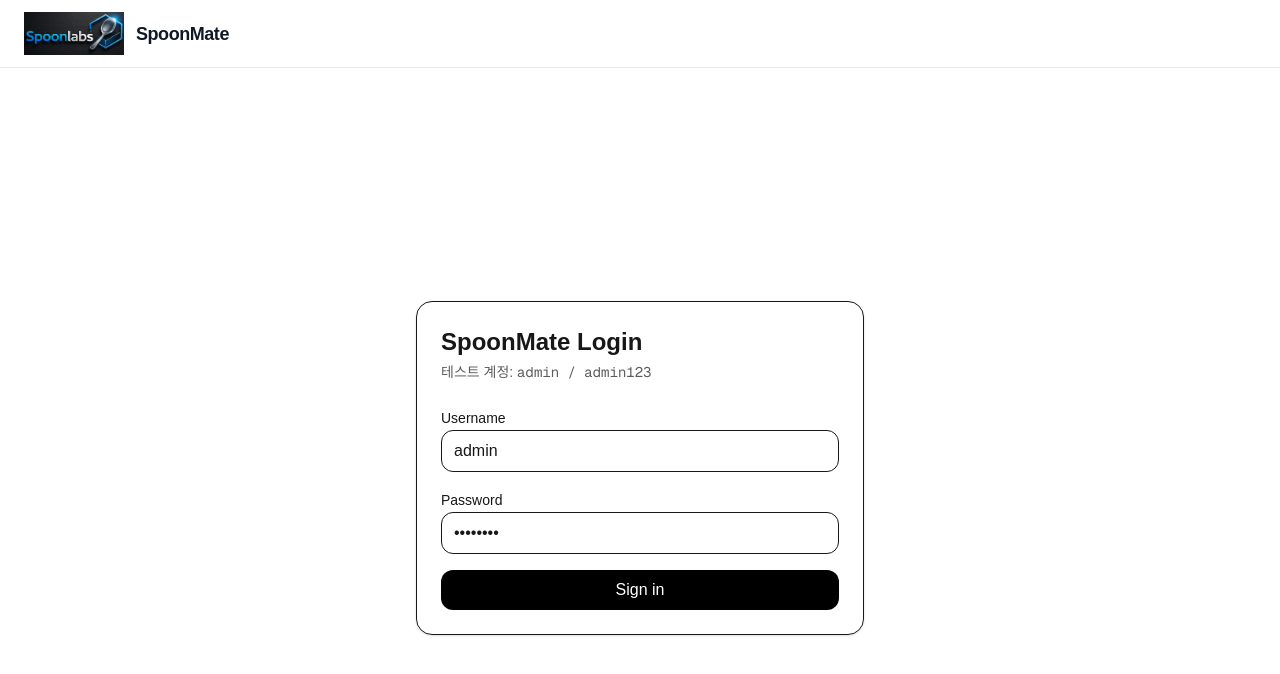
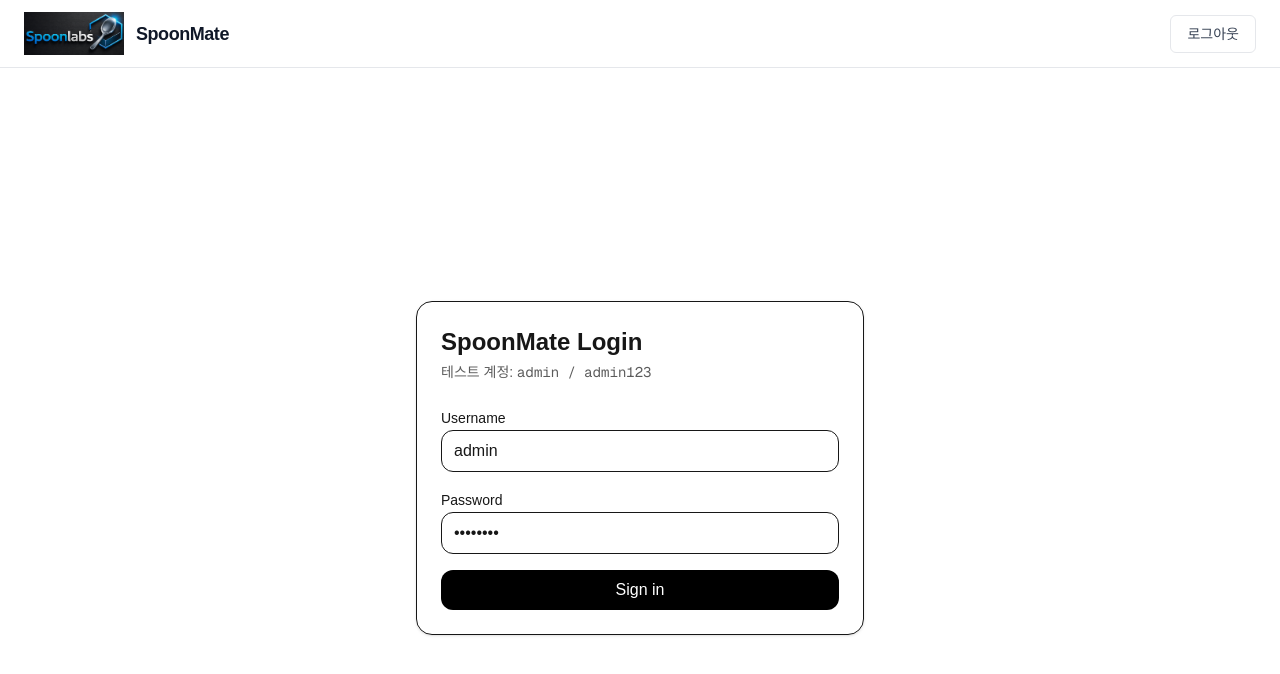
Before and after one commit to song2049/spoonmate, a Next.js app: page /login in a window 1280 px wide. Shown: the top 674 px of the page. Built offline with nearby package versions, Linux system fonts and the light colour scheme.

Commit message:
feat: 로그아웃 기능 추가

```diff
--- /dev/null
+++ b/app/components/Header.tsx
@@ -0,0 +1,57 @@
+"use client";
+
+import { useRouter } from "next/navigation";
+import Link from "next/link";
+import Image from "next/image";
+import { removeAccessToken } from "@/lib/api";
+
+export default function Header() {
+  const router = useRouter();
+
+  const handleLogout = async () => {
+    try {
+      // 로그아웃 API 호출
+      await fetch("/api/auth/logout", {
+        method: "POST",
+        credentials: "include",
+      });
+
+      // localStorage에서 토큰 제거
+      removeAccessToken();
+
+      // 로그인 페이지로 리다이렉트
+      router.push("/login");
+      router.refresh();
+    } catch (error) {
+      console.error("로그아웃 오류:", error);
+      // 오류가 발생해도 토큰 제거 및 리다이렉트
+      removeAccessToken();
+      router.push("/login");
+    }
+  };
+
+  return (
+    <header className="sticky top-0 z-50 border-b border-gray-200 bg-white">
+      <div className="flex items-center justify-between gap-3 px-6 py-3">
+        <Link href="/dashboard" className="flex items-center gap-3">
+          <Image
+            src="/spoonmate.png"
+            alt="SpoonMate Logo"
+            width={100}
+            height={0}
+            className="object-contain"
+          />
+          <span className="text-lg font-semibold tracking-tight text-gray-900">
+            SpoonMate
+          </span>
+        </Link>
+        <button
+          onClick={handleLogout}
+          className="rounded-md border border-gray-200 bg-white px-4 py-2 text-sm font-medium text-gray-700 hover:bg-gray-50 transition-colors"
+        >
+          로그아웃
+        </button>
+      </div>
+    </header>
+  );
+}
--- a/app/dashboard/page.tsx
+++ b/app/dashboard/page.tsx
@@ -23,17 +23,29 @@
   return diff;
 }
 
-function ddayLabel(d: number) {
-  if (d < 0) return "만료";
-  return `D-${d}`;
-}
+function DdayBadge({ expiryDate }: { expiryDate: string }) {
+  const d = daysLeft(expiryDate);
 
-function ddayClass(d: number) {
-  if (d < 0) return "text-gray-500";
-  if (d <= 7) return "text-red-600 font-semibold";
-  if (d <= 30) return "text-red-600";
-  if (d <= 90) return "text-orange-600";
-  return "text-green-600";
+  if (d < 0) {
+    return (
+      <span className="inline-flex rounded-full border border-gray-200 bg-white px-2 py-0.5 text-xs text-gray-700">
+        만료됨
+      </span>
+    );
+  }
+
+  const cls =
+    d <= 7
+      ? "border-red-300 bg-red-50 text-red-700"
+      : d <= 30
+      ? "border-amber-300 bg-amber-50 text-amber-800"
+      : "border-gray-200 bg-gray-50 text-gray-700";
+
+  return (
+    <span className={`inline-flex rounded-full border px-2 py-0.5 text-xs ${cls}`}>
+      D-{d}
+    </span>
+  );
 }
 
 function PillButton({
@@ -327,7 +339,6 @@
                 </tr>
               ) : (
                 preview.map((a) => {
-                  const d = daysLeft(a.expiryDate);
                   return (
                     <tr key={a.id} className="hover:bg-gray-50 transition">
                       <td className="p-3 text-gray-700">{a.id}</td>
@@ -343,7 +354,9 @@
                       <td className="p-3 text-gray-700">{a.department?.name ?? "-"}</td>
                       <td className="p-3 text-gray-700">{a.status}</td>
                       <td className="p-3 text-gray-700">{a.expiryDate.slice(0, 10)}</td>
-                      <td className={`p-3 ${ddayClass(d)}`}>{ddayLabel(d)}</td>
+                      <td className="p-3">
+                        <DdayBadge expiryDate={a.expiryDate} />
+                      </td>
                       <td className="p-3">
                         <button
                           onClick={() => handleDelete(a.id)}
--- a/app/layout.tsx
+++ b/app/layout.tsx
@@ -1,8 +1,7 @@
 import "./globals.css";
 import type { Metadata } from "next";
 import { Geist, Geist_Mono } from "next/font/google";
-import Image from "next/image";
-import Link from "next/link";
+import Header from "./components/Header";
 
 const geistSans = Geist({
   variable: "--font-geist-sans",
@@ -29,23 +28,8 @@
       <body
         className={`${geistSans.variable} ${geistMono.variable} antialiased min-h-screen bg-gray-50`}
       >
-        {/* 상단 헤더 - 로고 */}
-        <header className="sticky top-0 z-50 border-b border-gray-200 bg-white">
-          <div className="flex items-center gap-3 px-6 py-3">
-            <Link href="/dashboard" className="flex items-center gap-3">
-              <Image
-                src="/spoonmate.png"
-                alt="SpoonMate Logo"
-                width={100}
-                height={0}
-                className="object-contain"
-              />
-              <span className="text-lg font-semibold tracking-tight text-gray-900">
-                SpoonMate
-              </span>
-            </Link>
-          </div>
-        </header>
+        {/* 상단 헤더 - 로고 및 로그아웃 */}
+        <Header />
 
         {/* 메인 콘텐츠 */}
         <main>{children}</main>
```
